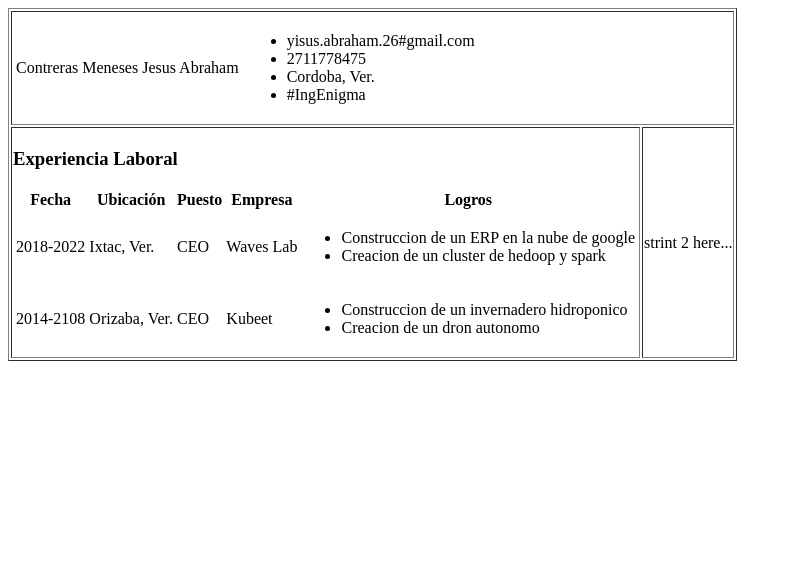
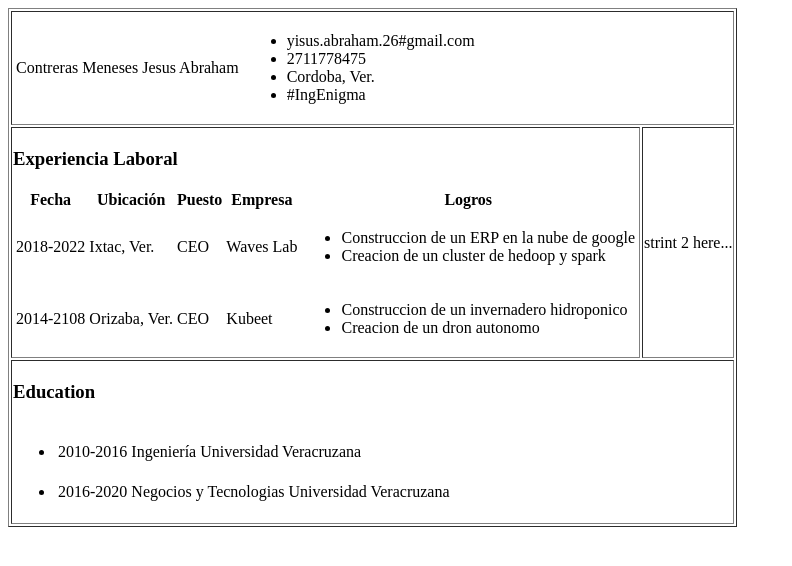
Before and after one commit to IngEnigma/IngEnigma.github.io, an Angular app: page / in a window 1280 px wide. Shown: the top 566 px of the page, without its empty margins (0-792 px from the left). Built offline with nearby package versions, Linux system fonts and the light colour scheme.

Commit message:
add education branch #3

```diff
--- a/src/app/app.component.html
+++ b/src/app/app.component.html
@@ -12,4 +12,9 @@
             strint 2 here...
         </td>
     </tr>
+    <tr>
+        <td colspan="2">
+            <app-education></app-education>
+        </td>
+    </tr>
 </table>
--- /dev/null
+++ b/src/app/education/education.component.html
@@ -0,0 +1,13 @@
+<h3>Education</h3>
+
+<table border="0">
+  <ul *ngFor="let edu of education">
+    <li>
+      <tr>
+        <td>{{ edu.fecha }}</td>
+        <td>{{ edu.faculty }}</td>
+        <td>{{ edu.university }}</td>
+      </tr>
+    </li>
+  </ul>
+</table>
--- /dev/null
+++ b/src/app/education/education.component.ts
@@ -0,0 +1,33 @@
+import { Component } from '@angular/core';
+import { CommonModule } from '@angular/common';
+
+@Component({
+  selector: 'app-education',
+  standalone: true,
+  imports: [CommonModule],
+  templateUrl: './education.component.html',
+  styleUrl: './education.component.css',
+})
+export class EducationComponent {
+  education: Array<any> = [];
+
+  constructor() {}
+
+  ngOnInit(): void {
+    let education1 = {
+      fecha: '2010-2016',
+      faculty: 'Ingeniería',
+      university: 'Universidad Veracruzana',
+    };
+
+    let education2 = {
+      fecha: '2016-2020',
+      faculty: 'Negocios y Tecnologias',
+      university: 'Universidad Veracruzana',
+    };
+
+    this.education.push(education1);
+    this.education.push(education2);
+    console.log(this.education);
+  }
+}
```
Also changed, not shown: src/app/app.component.ts (+8 -2 lines), src/app/education/education.component.css (added), 1 other file (tests, documents, lock files or other folders).
